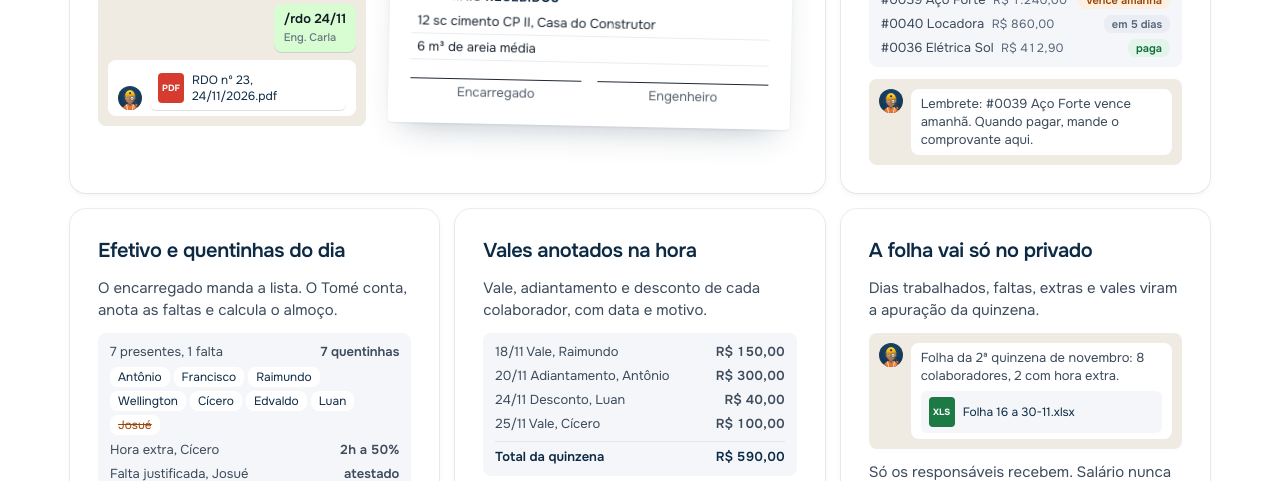
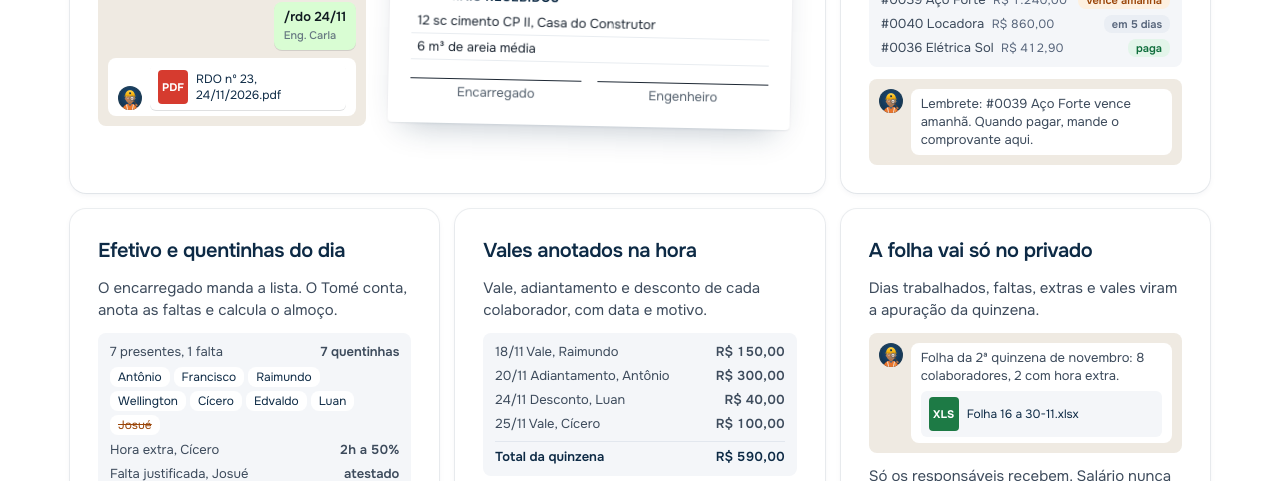
Before and after one commit to teck9br/tome-assessor-de-obra, a plain HTML site: page index.html in a window 1280 px wide. Shown: the part 2473-2954 px from the top of the page. Drawn offline with Linux system fonts and the light colour scheme.

Commit message:
Selos dos anexos legiveis

```diff
--- a/index.html
+++ b/index.html
@@ -254,7 +254,7 @@ body::before { content: ""; position: fixed; inset: 0 0 auto; height: env(safe-a
 .pedido .eu-msg small { display: block; font-weight: 500; font-size: 11px; color: #667781 }
 .pedido .tome-msg { display: flex; gap: 8px; align-items: flex-end }
 .pedido .tome-msg .anexo { margin: 0; background: #ffffff; box-shadow: 0 1px 0.5px rgba(11, 20, 26, 0.13) }
-.anexo span { width: 26px; height: 30px; border-radius: 4px; background: #1d7a45; color: #ffffff; font-size: 9px; font-weight: 700; display: grid; place-items: center; flex: none }
+.anexo span { width: 30px; height: 34px; border-radius: 4px; background: #1d7a45; color: #ffffff; font-size: 11px; font-weight: 700; display: grid; place-items: center; flex: none }
 .barra span { display: block; height: 100%; width: calc(var(--p, .85) * 100%); background: var(--amber); border-radius: 4px; transform-origin: left; transition: transform 1100ms var(--mola) 200ms }
 .rv:not(.visto) .barra span { transform: scaleX(0) }
 .aviso { font-size: 13px; line-height: 18px; color: var(--warn); background: var(--warn-soft); padding: 8px 10px; border-radius: 8px }
```
